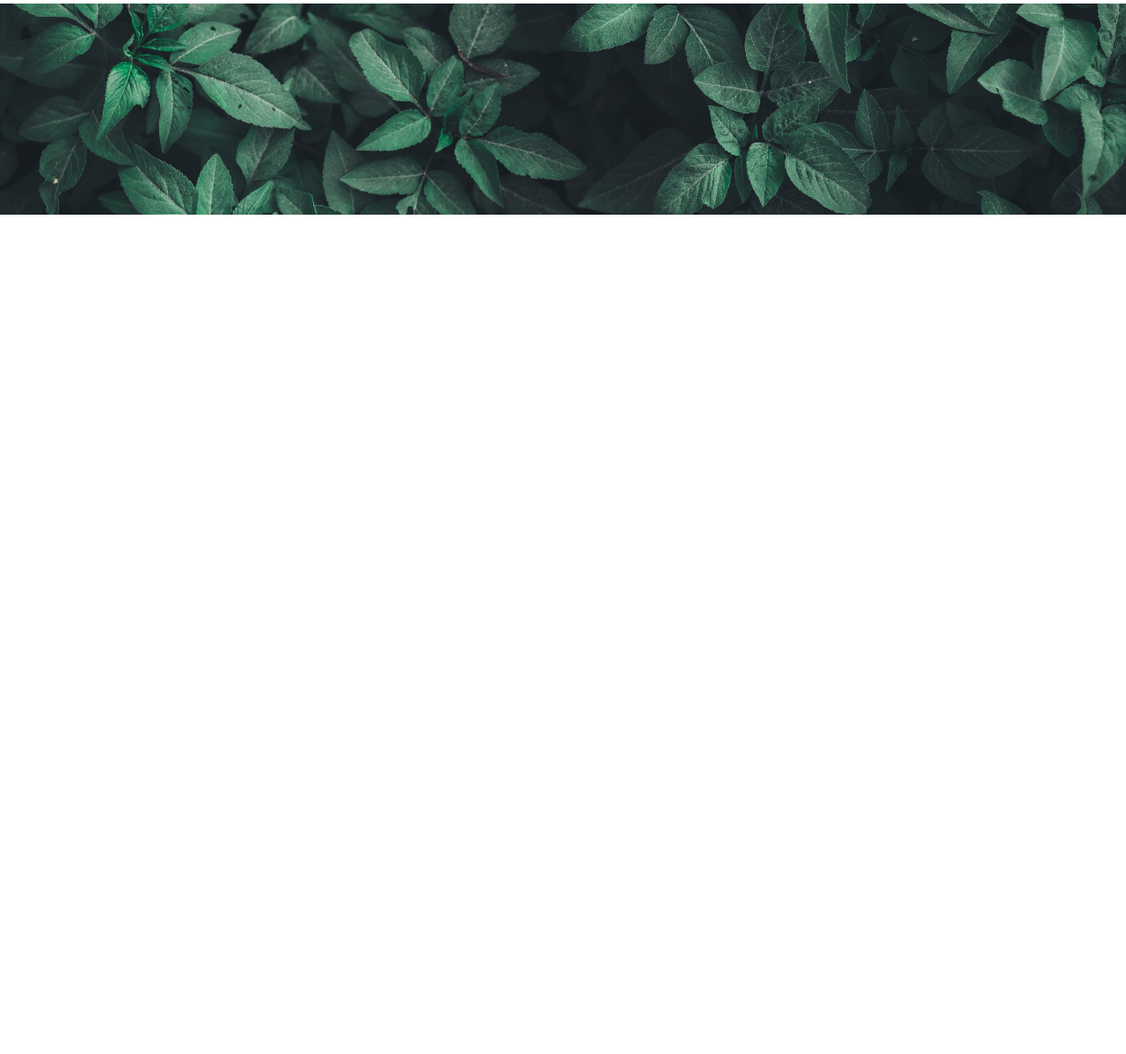
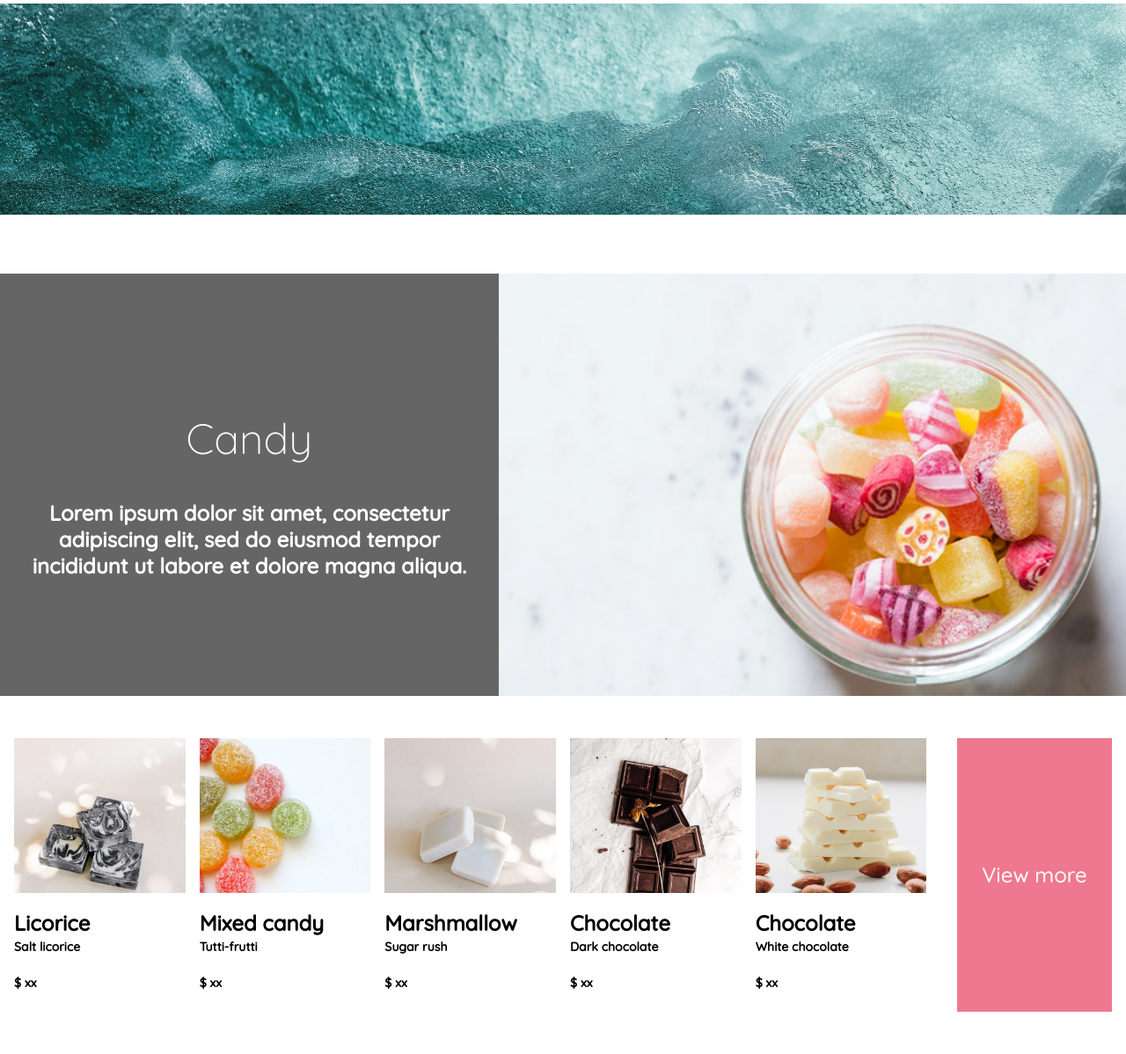
Before and after one commit to JenniferTendell/sweetish, a plain HTML site: page index.html in a window 1280 px wide. Shown: the part 3342-4540 px from the top of the page at 88% size. Before the commit the page ends 3653 px from the top, so only its background shows below. Drawn offline with Linux system fonts and the light colour scheme.

Commit message:
Candy section.

```diff
--- a/index.html
+++ b/index.html
@@ -156,8 +156,64 @@
             </div>
         </div>
         <!-- Image devider -->
-        <img class="image-devider" src="./assets/leafs.jpg" alt="Leafs">
+        <img class="image-devider" src="./assets/water.jpg" alt="Leafs">
         <div class="container">
+            <!-- Candy -->
+            <div class="category-header">
+                <div class="text flex column center">
+                    <h2>Candy</h2>
+                    <h3>Lorem ipsum dolor sit amet, consectetur adipiscing elit, sed do eiusmod tempor incididunt ut labore et dolore magna aliqua.</h3>
+                </div>
+                <div class="image" style="background-image: url('./assets/candyLg.png');"></div>
+            </div>
+            <div class="products">
+                <div class="products-grid">
+                    <button class="product-button">
+                        View more
+                    </button>
+                    <div class="product">
+                        <img class="product-img" src="./assets/chocolate-white.jpg" alt="White chocolate">
+                        <div>
+                            <h3>Chocolate</h3>
+                            <h4>White chocolate</h4>
+                            <h5>xx $</h5>
+                        </div>
+                    </div>
+                    <div class="product">
+                        <img class="product-img" src="./assets/chocolate-dark.jpg" alt="Dark chocolate">
+                        <div>
+                            <h3>Chocolate</h3>
+                            <h4>Dark chocolate</h4>
+                            <h5>xx $</h5>
+                        </div>
+                    </div>
+                    <div class="product">
+                        <img class="product-img" src="./assets/marshmallow.jpg" alt="Marshmallow">
+                        <div>
+                            <h3>Marshmallow</h3>
+                            <h4>Sugar rush</h4>
+                            <h5>xx $</h5>
+                        </div>
+                    </div>
+                    <div class="product">
+                        <img class="product-img" src="./assets/tuttiFrutti.jpg" alt="Tutti-frutti">
+                        <div>
+                            <h3>Mixed candy</h3>
+                            <h4>Tutti-frutti</h4>
+                            <h5>xx $</h5>
+                        </div>
+                    </div>
+                    <div class="product">
+                        <img class="product-img" src="./assets/licorice.jpg" alt="Licorice">
+                        <div>
+                            <h3>Licorice</h3>
+                            <h4>Salt licorice</h4>
+                            <h5>xx $</h5>
+                        </div>
+                    </div>
+                </div>
+            </div>
+        </div>
     </main>
 
 </body>
```
